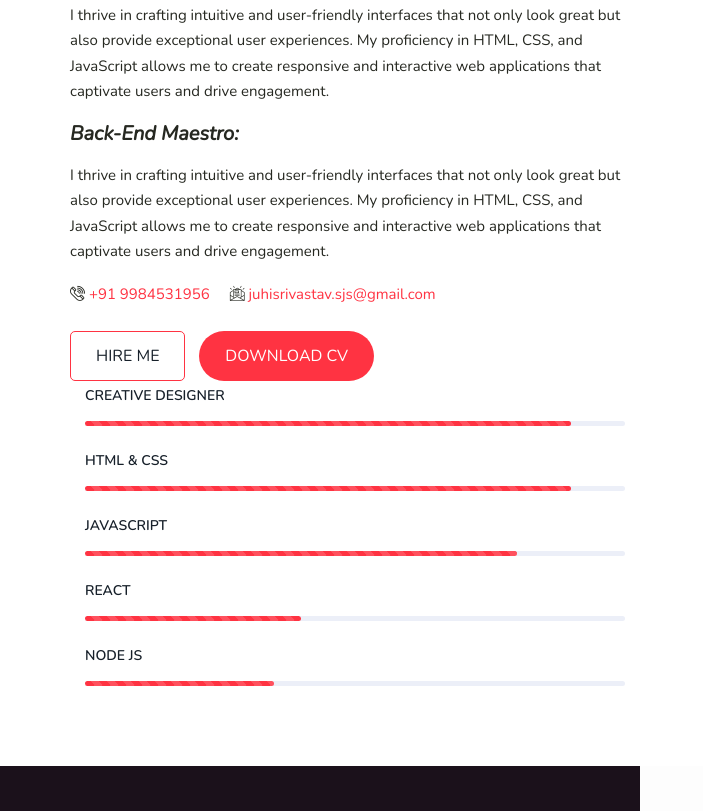
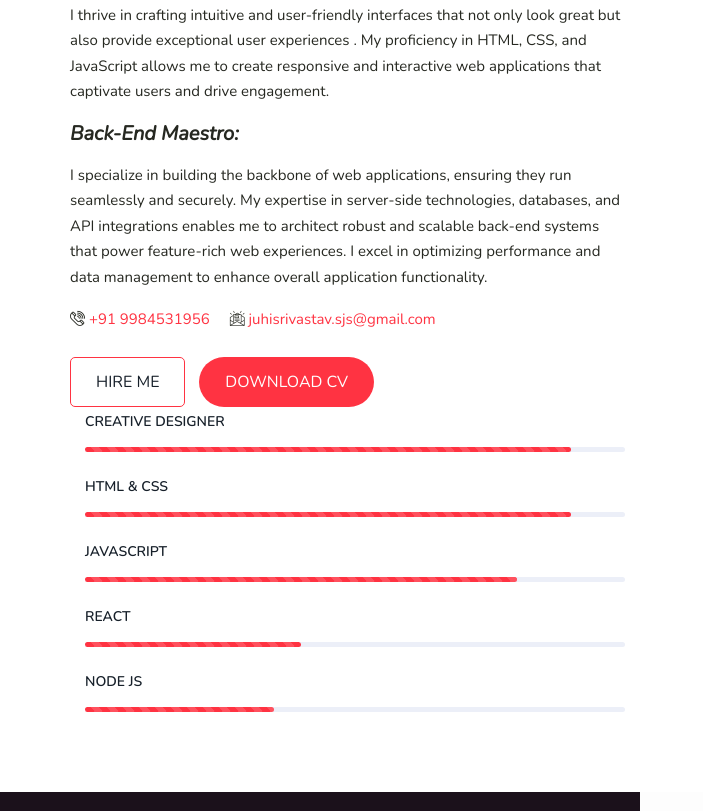
Before and after one commit to Juhi2116/myportfolio.github.io, a plain HTML site: page index.html in a window 1280 px wide. Shown: the part 1116-1927 px from the top of the page, without its empty margins (0-703 px from the left). Drawn offline with nearby package versions, Linux system fonts and the light colour scheme; files whose address does not match are found by name.

Commit message:
Update index.html

```diff
--- a/index.html
+++ b/index.html
@@ -194,12 +194,20 @@ set to the table, making me a valuable asset to any project.</p>
         <!-- <div class="about-desc">Juhi Srivastav</h4> -->
           <h5 class="mb-3 font-italic font-weight-bold"> Front-End Wizard:</h5>
           <p>
-            I thrive in crafting intuitive and user-friendly interfaces that not only look great but also provide exceptional user experiences. My proficiency in HTML, CSS, and JavaScript allows me to create responsive and interactive web applications that captivate users and drive engagement.
+            I thrive in crafting intuitive and user-friendly interfaces that not only look great but also provide exceptional user experiences
+            . My proficiency in HTML, CSS, and JavaScript allows me to create responsive and interactive web applications that captivate users and
+            drive engagement.
           </p>
           <h5 class="mb-3 font-italic font-weight-bold"> Back-End Maestro:</h5>
 
           <p>
-            I thrive in crafting intuitive and user-friendly interfaces that not only look great but also provide exceptional user experiences. My proficiency in HTML, CSS, and JavaScript allows me to create responsive and interactive web applications that captivate users and drive engagement.
+I specialize in building the backbone of web applications, ensuring they run seamlessly and securely.
+            My expertise in server-side technologies, databases, and API integrations enables me to architect robust and scalable back-end systems
+            that power feature-rich web experiences. I excel in optimizing performance and data management to enhance overall application functionality.
+
+
+
+
           </p>
           <ul class="list-inline mb-4">
             <li class="list-inline-item mr-3"> <i class="flaticon-phone-3"></i>
```
